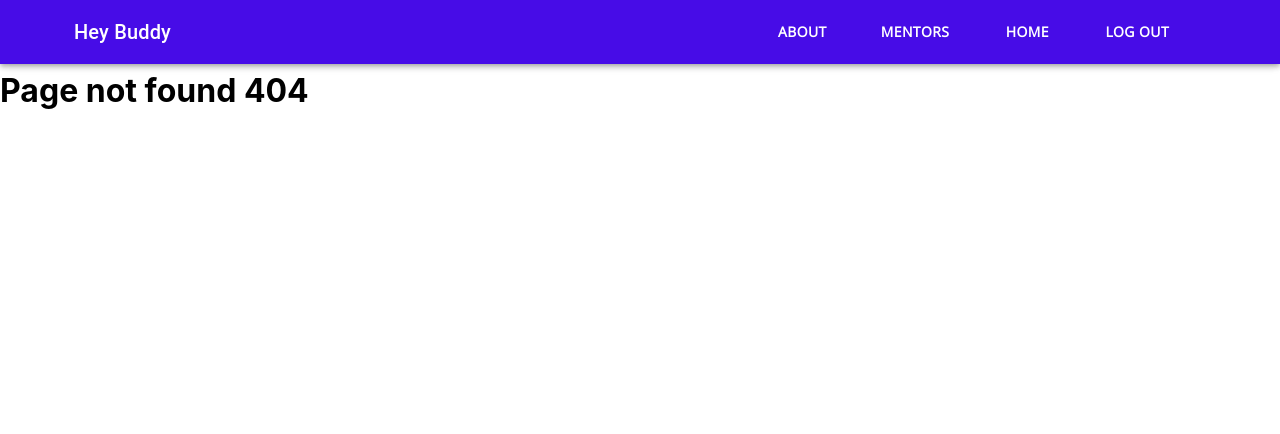
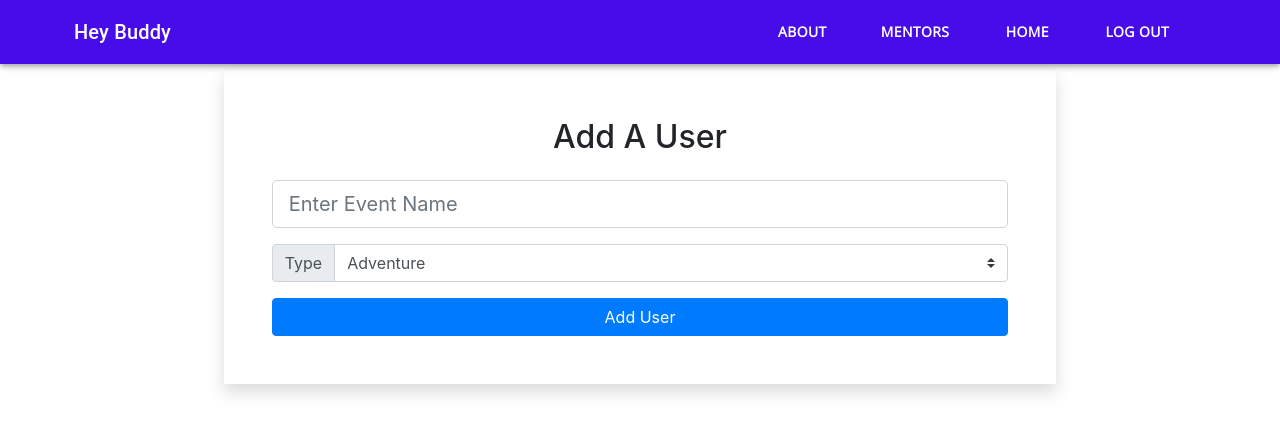
Before and after one commit to krypton86/hey-buddy, a React (Create React App) app: page /event/create in a window 1280 px wide. Before the commit this address had no page. Shown: the top 434 px of the page. Built offline with nearby package versions, Linux system fonts and the light colour scheme.

Commit message:
Added Create Event functionality

```diff
--- a/db.json
+++ b/db.json
@@ -1,18 +1,101 @@
 {
   "posts": [
-    { "id": 1, "title": "json-server", "author": "typicode" },
-    { "id": 2, "title": "json-server", "author": "typicode" },
-    { "id": 3, "title": "json-server", "author": "typicode" }
+    {
+      "id": 1,
+      "title": "json-server",
+      "author": "typicode"
+    },
+    {
+      "id": 2,
+      "title": "json-server",
+      "author": "typicode"
+    },
+    {
+      "id": 3,
+      "title": "json-server",
+      "author": "typicode"
+    }
   ],
   "comments": [
-    { "id": 1, "body": "some comment", "postId": 1 }
+    {
+      "id": 1,
+      "body": "some comment",
+      "postId": 1
+    }
   ],
-  "profile": { "name": "typicode" },
-
-  "events": [
-    {"id": 1,"name": "Trek","type": "Adventure"},
-    {"id": 2,"name": "Tree Plantation","type": "Cause"},
-    {"id": 3,"name": "Blood Donation","type": "Cause"},
-    {"id": 4,"name": "Cricket Play","type": "Sport"}
+  "profile": {
+    "name": "typicode"
+  },
+  "event": [
+    {
+      "id": 1,
+      "name": "Trek",
+      "type": "Adventure"
+    },
+    {
+      "id": 2,
+      "name": "Tree Plantation",
+      "type": "Cause"
+    },
+    {
+      "id": 3,
+      "name": "Blood Donation",
+      "type": "Cause"
+    },
+    {
+      "id": 4,
+      "name": "Cricket Play",
+      "type": "Sport"
+    },
+    {
+      "name": "Vedant ",
+      "type": "Cause",
+      "id": 5
+    },
+    {
+      "name": "NOTIFICATION",
+      "type": "Cause",
+      "id": 6
+    },
+    {
+      "name": "ATTRIBUTES_TYPES_MAP",
+      "type": "Sport",
+      "id": 7
+    },
+    {
+      "name": "RECIPIENTS",
+      "type": "Cause",
+      "id": 8
+    },
+    {
+      "name": "Car",
+      "type": "Cause",
+      "id": 10
+    },
+    {
+      "name": "jk",
+      "type": "Sport",
+      "id": 11
+    },
+    {
+      "name": "Footbal",
+      "type": "",
+      "id": 12
+    },
+    {
+      "name": "",
+      "type": "Cause",
+      "id": 13
+    },
+    {
+      "name": "gh",
+      "type": "Adventure",
+      "id": 14
+    },
+    {
+      "name": "Carpp",
+      "type": "Sport",
+      "id": 15
+    }
   ]
 }
--- a/package.json
+++ b/package.json
@@ -11,9 +11,10 @@
     "bootstrap": "^4.6.0",
     "json-server": "^0.16.3",
     "react": "^17.0.2",
+    "react-bootstrap": "^1.5.2",
     "react-dom": "^17.0.2",
     "react-icons": "^4.2.0",
-    "react-router-dom": "^5.2.0",
+    "react-router-dom": "^5.1.2",
     "react-scripts": "4.0.3",
     "web-vitals": "^1.0.1"
   },
--- a/src/App.js
+++ b/src/App.js
@@ -4,9 +4,12 @@ import {HomeGridView} from './components/home/homeGrid/homeGridView'
 import Header from './components/home/header/header'
 import Login from "./components/login/main";
 import About from "./components/home/pages/about"
-import PageNotFound from "./components/home/pages/pageNotFound"
-import EventView from "./components/home/event/eventView"
-import Birthday from "./components/home/birthday/birthday"
+import PageNotFound from "./components/home/pages/pageNotFound";
+import EventView from "./components/home/event/eventView";
+import Birthday from "./components/home/birthday/birthday";
+import "../node_modules/bootstrap/dist/css/bootstrap.css";
+import CreateEvent from "./components/home/event/createEvent";
+import DetailedEventView from "./components/home/event/detailedEvent/detailedEventView";
 
 function App() {
 
@@ -19,6 +22,8 @@ function App() {
                     <Route exact path="/" component={HomeGridView}/>
                     <Route exact path="/about" component={About}/>
                     <Route exact path="/event" component={EventView}/>
+                    <Route exact path="/event/create" component={CreateEvent}/>
+                    <Route exact path="/event/:id" component={DetailedEventView}/>
                     <Route exact path="/birthday" component={Birthday}/>
                     <Route  component={PageNotFound}/>
                 </Switch>
--- /dev/null
+++ b/src/components/home/event/createEvent.jsx
@@ -0,0 +1,62 @@
+import React, { useState } from "react";
+import axios from 'axios'
+import { useHistory }  from "react-router-dom";
+
+const CreateEvent = () => {
+    let history = useHistory();
+    const [event, setEvent] = useState({
+        name: "",
+        type: "",
+    });
+
+
+    const { name, type } = event;
+    const onInputChange = e => {
+        setEvent({ ...event, [e.target.name]: e.target.value });
+    };
+
+    const onSelectChange = e => {
+        setEvent({ ...event, type : e.target.value });
+    };
+
+    const onSubmit = async e => {
+        e.preventDefault();
+        await axios.post("http://localhost:3006/event", event);
+        history.push("/event");
+    };
+    return (
+        <div className="container">
+            <div className="w-75 mx-auto shadow p-5">
+                <h2 className="text-center mb-4">Add A User</h2>
+                <form onSubmit={e => onSubmit(e)}>
+                    <div className="form-group">
+                        <input
+                            type="text"
+                            className="form-control form-control-lg"
+                            placeholder="Enter Event Name"
+                            name="name"
+                            value={name}
+                            onChange={e => onInputChange(e)}
+                        />
+                    </div>
+                    <div className="input-group mb-3">
+                        <div className="input-group-prepend">
+                            <label className="input-group-text" htmlFor="inputGroupSelect01">Type</label>
+                        </div>
+                        <select className="custom-select" id="inputGroupSelect01" value={type} onChange={e=>onSelectChange(e)}>
+                            {/*<option selected>Type...</option>*/}
+                            <option value="Adventure">Adventure</option>
+                            <option value="Cause">Cause</option>
+                            <option value="Sport">Sport</option>
+                        </select>
+                    </div>
+
+
+                    <button className="btn btn-primary btn-block">Add User</button>
+                </form>
+            </div>
+        </div>
+    );
+};
+
+export default CreateEvent;
--- /dev/null
+++ b/src/components/home/event/detailedEvent/detailedEventView.jsx
@@ -0,0 +1,34 @@
+import React, { useState, useEffect } from "react";
+import { Link, useParams } from "react-router-dom";
+import axios from "axios";
+
+const DetailedEventView = () => {
+    const [event, setEvent] = useState({
+        name: "",
+        type: "",
+    });
+    const { id } = useParams();
+
+    useEffect(() => {
+        loadUser();
+    }, []);
+    const loadUser = async () => {
+        const res = await axios.get(`http://localhost:3006/event/${id}`);
+        setEvent(res.data);
+    };
+    return (
+        <div className="container py-4">
+            <Link className="btn btn-primary" to="/">
+                back to Home
+            </Link>
+            <h1 className="display-4">User Id: {id}</h1>
+            <hr />
+            <ul className="list-group w-50">
+                <li className="list-group-item">name: {event.name}</li>
+                <li className="list-group-item">type: {event.type}</li>
+            </ul>
+        </div>
+    );
+};
+
+export default DetailedEventView;
--- a/src/components/home/event/event.css
+++ b/src/components/home/event/event.css
@@ -1,8 +1,16 @@
 .home-event-view-container {
     padding-top: 150px;
+    background-color: #b7f390;
 }
 
 .single-event-view-logo {
-    height: 100px;
-    width: 100px;
+    height: 150px;
+    width: 150px;
 }
+
+.create-event{
+    display:flex;
+    justify-content:center;
+    align-items:center;
+    background-color: #b7f390;
+}
--- a/src/components/home/event/eventView.jsx
+++ b/src/components/home/event/eventView.jsx
@@ -4,6 +4,8 @@ import {makeStyles} from '@material-ui/core/styles';
 import Grid from "@material-ui/core/Grid";
 import SingleEventView from "./singleEventView";
 import "./event.css"
+import Button from 'react-bootstrap/Button';
+import {Link} from "react-router-dom";
 
 const useStyles = makeStyles((theme) => ({
     root: {
@@ -17,7 +19,7 @@ function EventView() {
     const [events, setEvents] = useState([]);
 
     const loadEvents = async () => {
-        const res = await axios.get(`http://localhost:3006/events`);
+        const res = await axios.get(`http://localhost:3006/event`);
         setEvents(res.data);
     }
     useEffect(() => {
@@ -25,7 +27,10 @@ function EventView() {
     }, [])
 
 
-    return (
+    return (<>
+            <div className="create-event">
+                <Link type="button" to="/event/create" className="btn btn-primary create-event">Create Event</Link>
+            </div>
             <div className={`${classes.root} home-event-view-container`}>
                 <Grid container spacing={6} justify="space-around" alignItems="center">
                     {events.map(data => {
@@ -33,6 +38,7 @@ function EventView() {
                     })}
                 </Grid>
             </div>
+        </>
     )
 }
 
--- a/src/components/home/event/singleEventView.jsx
+++ b/src/components/home/event/singleEventView.jsx
@@ -38,10 +38,12 @@ const SingleEventView = ({data}) => {
     const classes = useStyles();
     return (
         <Grid item xs={4}>
-            <div className={`${classes.paper}`}>
-                <img src={imageMapper(data.type)} alt="my image" className={"single-event-view-logo"}/>
-                <h4>{data.name}</h4>
-            </div>
+            <Link exact to={`/event/${data.id}`}>
+                <div className={`${classes.paper}`}>
+                    <img src={imageMapper(data.type)} alt="my image" className={"single-event-view-logo"}/>
+                    <h4>{data.name}</h4>
+                </div>
+            </Link>
         </Grid>
     )
 }
--- a/src/components/home/header/header.css
+++ b/src/components/home/header/header.css
@@ -1,3 +1,3 @@
 .header-container{
-padding-bottom: 50px;
+padding-bottom: 70px;
 }
```
Also changed, not shown: 1 other file (tests, documents, lock files or other folders). Lines whose indentation alone changed are shown as unchanged.
